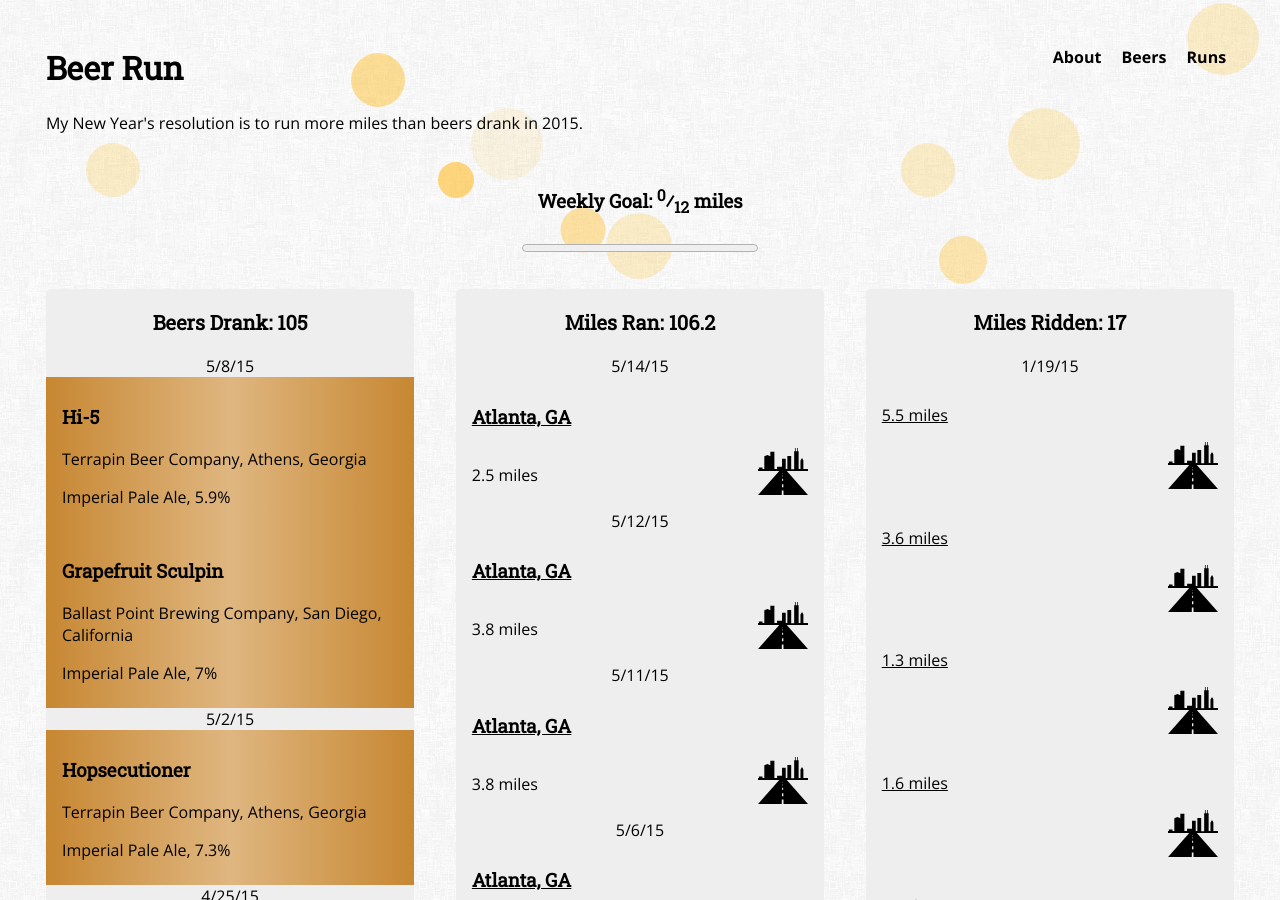
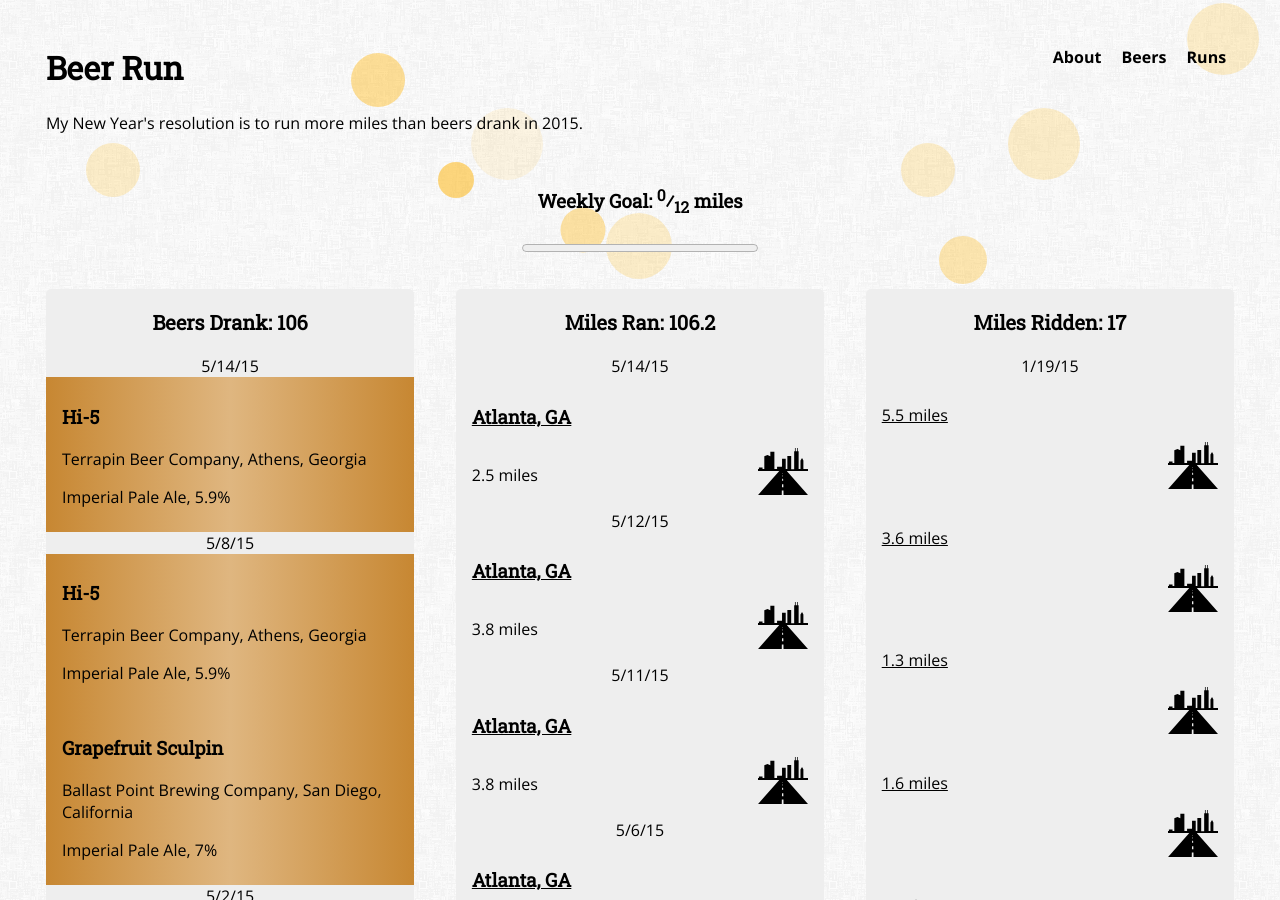
Before and after one commit to rhewitt22/beer-run, a Jekyll site: the page built from index.html, in a window 1280 px wide and 900 px high. Built offline with Jekyll 4.4.1, drawn with Linux system fonts in a browser that asks for light colours; nearby versions of some CDN libraries.

Commit message:
Updated beer.yml

```diff
--- a/_data/beer.yml
+++ b/_data/beer.yml
@@ -1,3 +1,6 @@
+- date: 5/14/15
+  name: Hi-5
+
 - date: 5/8/15
   name: Hi-5
 
```
